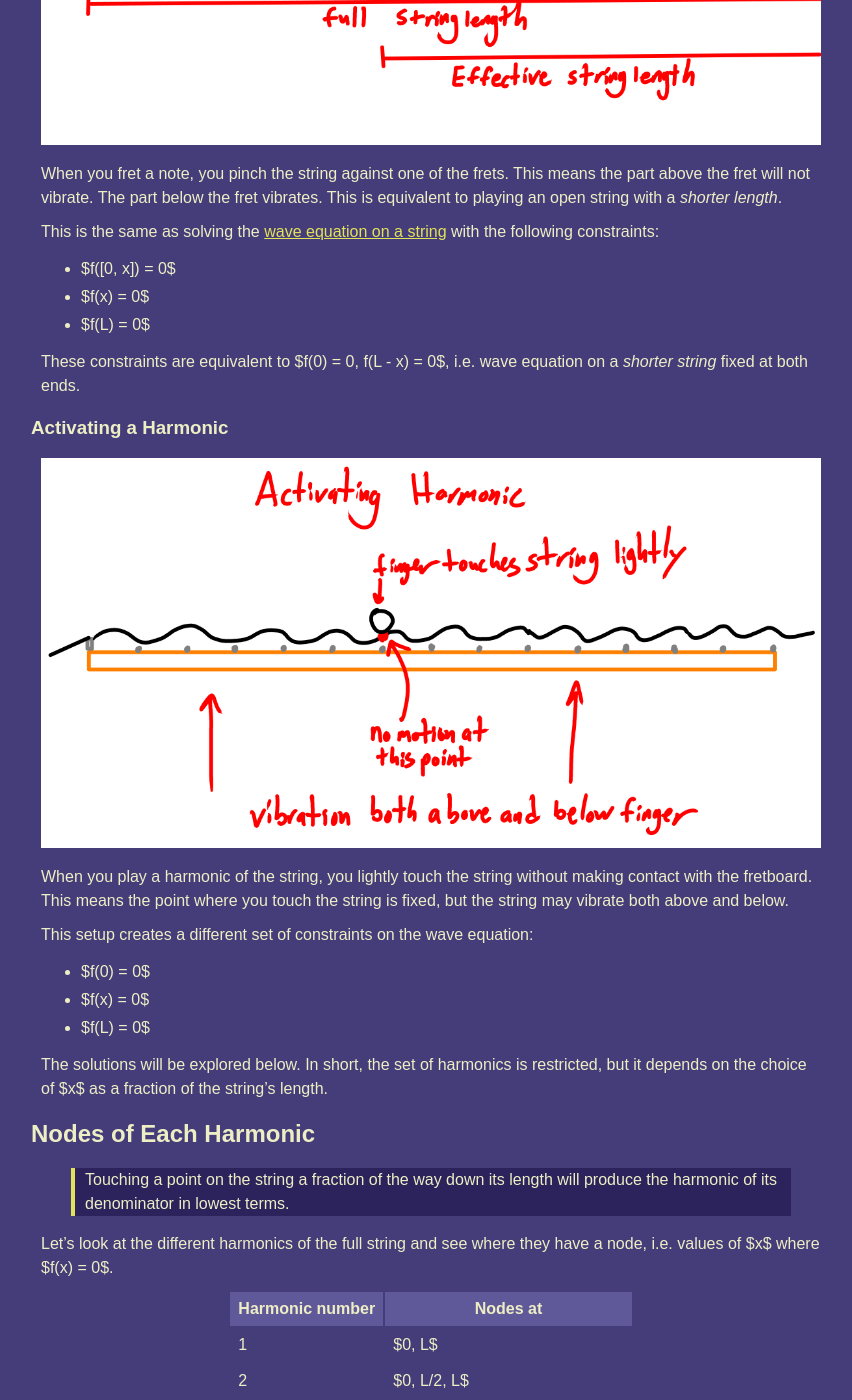
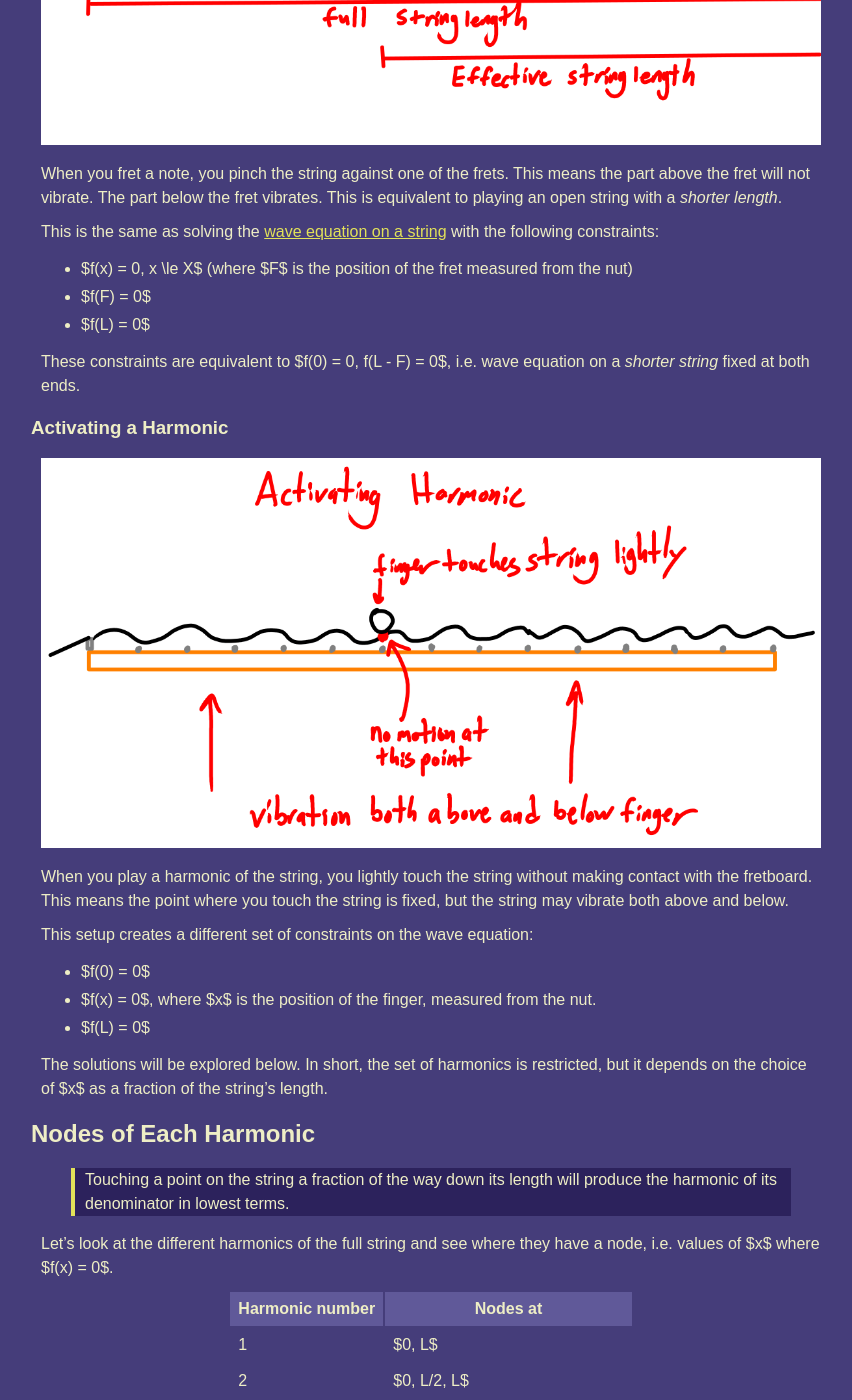
Before and after one commit to ptrgags/pattern-spotting, a Jekyll site: the page built from case-studies/guitar-harmonics.md, in a window 1280 px wide and 1400 px high, scrolled down 1255 px. Shown: the whole window, without its empty margins (209-1061 px from the left). Built offline with Jekyll 4.4.1, drawn with Linux system fonts in a browser that asks for light colours; a script that is not in the unit is left out.

Commit message:
Clarify variables in the constraints

```diff
--- a/case-studies/guitar-harmonics.md
+++ b/case-studies/guitar-harmonics.md
@@ -19,11 +19,11 @@ When you fret a note, you pinch the string against one of the frets. This means
 
 This is the same as solving the [wave equation on a string](../patterns/wave-equation.html) with the following constraints:
 
-  - $f([0, x]) = 0$
-  - $f(x) = 0$
+  - $f(x) = 0, x \le X$ (where $F$ is the position of the fret measured from the nut)
+  - $f(F) = 0$
   - $f(L) = 0$
 
-These constraints are equivalent to $f(0) = 0, f(L - x) = 0$, i.e. wave equation on a _shorter string_ fixed at both ends.
+These constraints are equivalent to $f(0) = 0, f(L - F) = 0$, i.e. wave equation on a _shorter string_ fixed at both ends.
 
 ### Activating a Harmonic
 
@@ -34,7 +34,7 @@ When you play a harmonic of the string, you lightly touch the string without mak
 This setup creates a different set of constraints on the wave equation:
 
 - $f(0) = 0$
-- $f(x) = 0$
+- $f(x) = 0$, where $x$ is the position of the finger, measured from the nut.
 - $f(L) = 0$
 
 The solutions will be explored below. In short, the set of harmonics is restricted, but it depends on the choice of $x$ as a fraction of the string's length.
```
